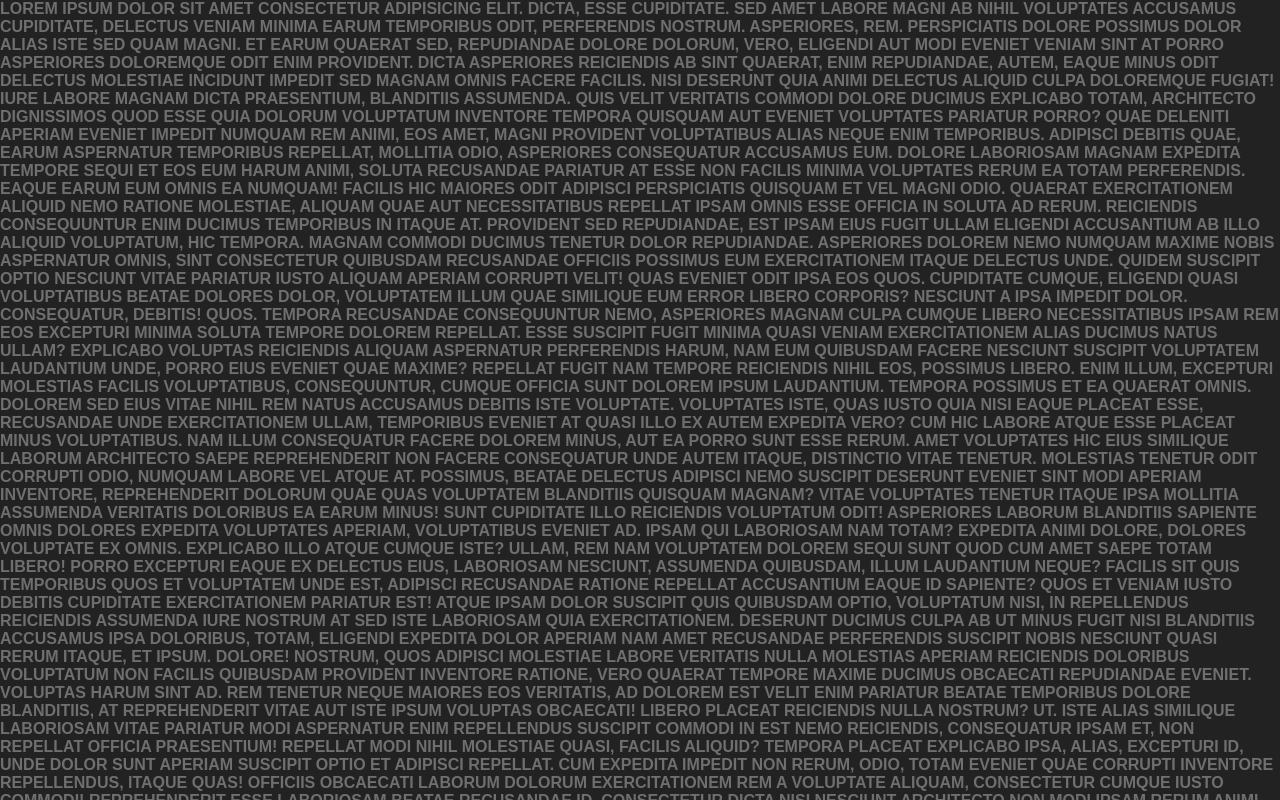
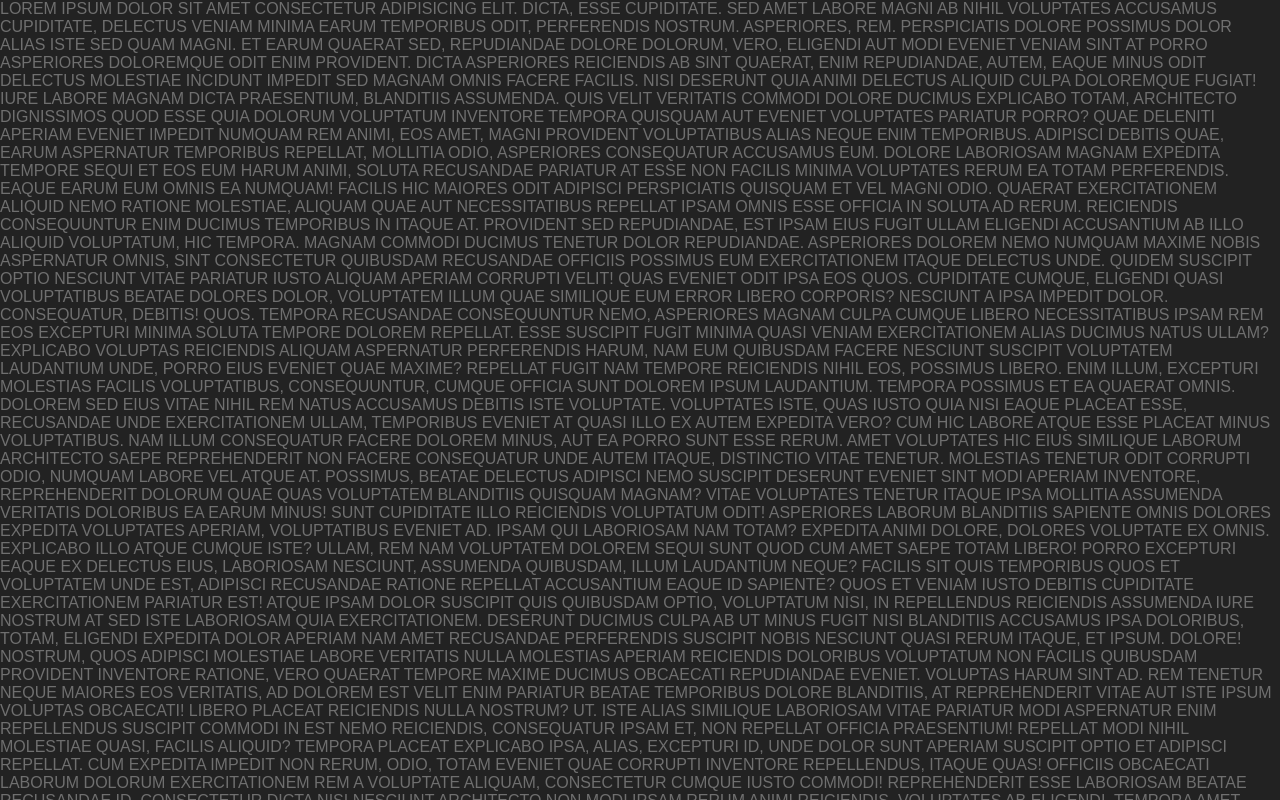
Before and after one commit to zshaian/badApple, a plain HTML site: page index.html in a window 1280 px wide. Drawn offline with Linux system fonts and the light colour scheme.

Commit message:
chore: make the font thin

```diff
--- a/style.css
+++ b/style.css
@@ -19,7 +19,7 @@ body {
   background-position: center;
   background-clip: text;
   font-size: 1rem;
-  font-weight: 900;
+  font-weight: thin;
   text-transform: uppercase;
   font-family: sans-serif;
   text-wrap: wrap;
```
Also changed, not shown: 1 other file.
